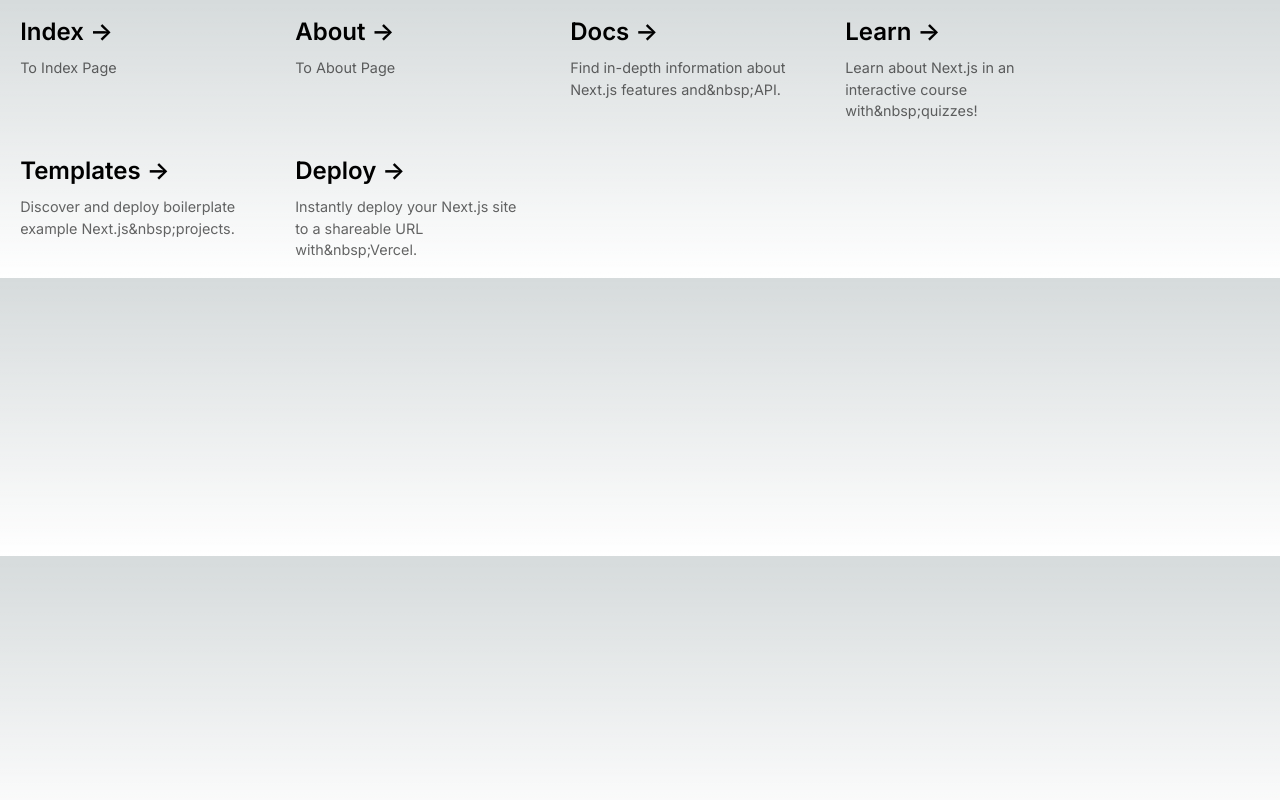
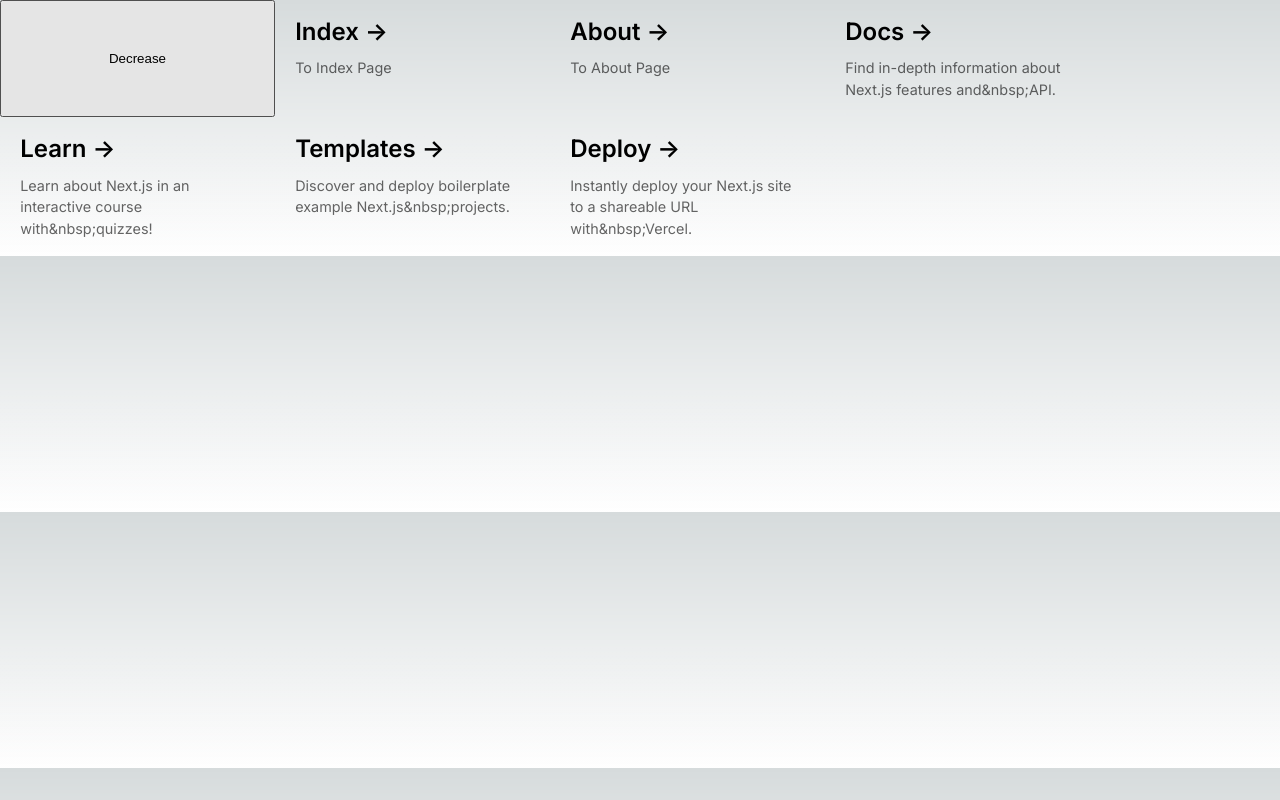
Before and after one commit to mimihokuro/my-app, a Next.js app: page /components/Cards in a window 1280 px wide. Built offline with nearby package versions, Linux system fonts and the light colour scheme.

Commit message:
⚡️ カードを減らすボタンと処理を実装

```diff
--- a/src/pages/components/Cards.jsx
+++ b/src/pages/components/Cards.jsx
@@ -1,6 +1,7 @@
 import styles from "./Cards.module.css";
 import { Inter } from "@next/font/google";
 import Link from "next/link";
+import { useCallback, useState } from "react";
 const inter = Inter({ subsets: ["latin"] });
 
 const CARDS = [
@@ -41,9 +42,18 @@ const CARDS = [
 ];
 
 export const Cards = () => {
+  const [items, setItems] = useState(CARDS);
+
+  const handleDecrease = useCallback(() => {
+    setItems((prevItems) => {
+      return prevItems.slice(0, prevItems.length - 1);
+    });
+  }, []);
+
   return (
     <div className={styles.grid}>
-      {CARDS.map((card) => {
+      <button onClick={handleDecrease}>Decrease</button>
+      {items.map((card) => {
         return (
           <Link
             key={card.title}
```
